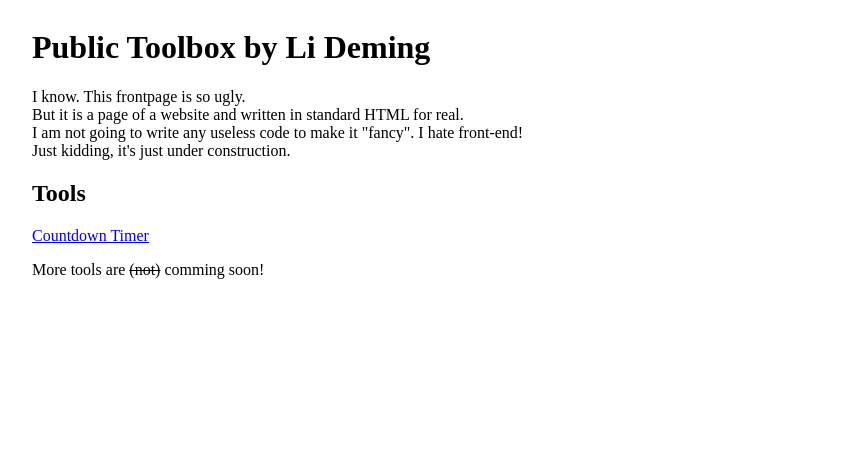
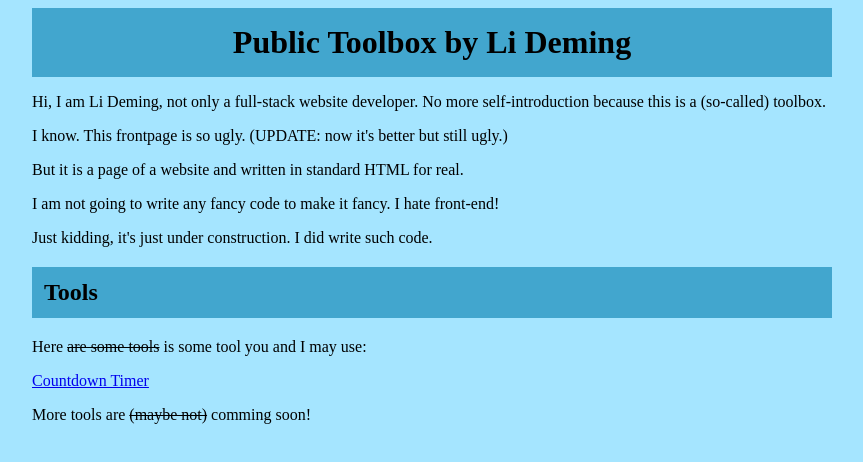
Before and after one commit to lideming/lideming.github.io, a plain HTML site: page index.html in a window 1280 px wide. Shown: the whole page, without its empty margins (208-1071 px from the left). Drawn offline with Linux system fonts and the light colour scheme.

Commit message:
Make the frontpage not so ugly and add more useless sentences

```diff
--- a/index.html
+++ b/index.html
@@ -10,17 +10,24 @@
             max-width: 50em;
             margin: 0 auto;
             padding: 8px;
+            background: #a5e5ff
+        }
+        h1, h2 {
+            background: #42a6ce;
+            padding: .5em;
         }
     </style>
 </head>
 <body>
-    <h1>Public Toolbox by Li Deming</h1>
-    <p>I know. This frontpage is so ugly.
-        <br>But it is a page of a website and written in standard HTML for real.
-        <br>I am not going to write any useless code to make it "fancy". I hate front-end!
-        <br>Just kidding, it's just under construction.</p>
+    <h1 style="text-align: center; margin: 0;">Public Toolbox by Li Deming</h1>
+    <p>Hi, I am Li Deming, not only a full-stack website developer. No more self-introduction because this is a (so-called) toolbox.</p>
+    <p>I know. This frontpage is so ugly. (UPDATE: now it's better but still ugly.)</p>
+    <p>But it is a page of a website and written in standard HTML for real.</p>
+    <p>I am not going to write any fancy code to make it fancy. I hate front-end!</p>
+    <p>Just kidding, it's just under construction. I did write such code.</p>
     <h2>Tools</h2>
+    <p>Here <del>are some tools</del> is some tool you and I may use:</p>
     <p><a href="toolbox/countdown.html">Countdown Timer</a></p>
-    <p>More tools are <del>(not)</del> comming soon!</p>
+    <p>More tools are <del>(maybe not)</del> comming soon!</p>
 </body>
 </html>
```
